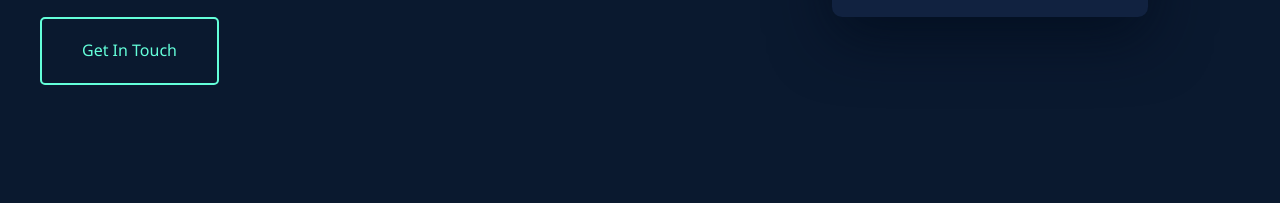
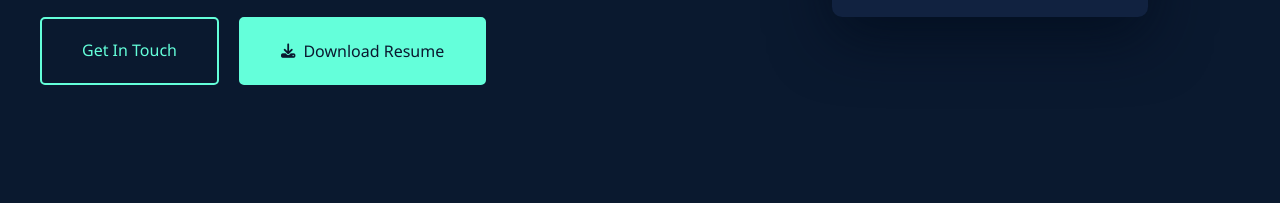
Before and after one commit to ashiwalia/ashiwalia.github.io, a plain HTML site: page index.html in a window 1280 px wide. Shown: the part 597-800 px from the top of the page. Drawn offline with nearby package versions, Linux system fonts and the light colour scheme.

Commit message:
enhance resume download feature and update styling for buttons

```diff
--- a/css/modern.css
+++ b/css/modern.css
@@ -157,8 +157,16 @@ nav {
     line-height: 1.7;
 }
 
+.hero-buttons {
+    display: flex;
+    gap: 20px;
+    flex-wrap: wrap;
+}
+
 .cta-button {
-    display: inline-block;
+    display: inline-flex;
+    align-items: center;
+    gap: 8px;
     padding: 18px 40px;
     background-color: transparent;
     color: var(--accent-color);
@@ -169,12 +177,35 @@ nav {
     font-weight: 500;
     transition: var(--transition);
     cursor: pointer;
+    font-family: inherit;
 }
 
 .cta-button:hover {
     background-color: rgba(100, 255, 218, 0.1);
     transform: translateY(-3px);
     box-shadow: 0 10px 20px rgba(100, 255, 218, 0.2);
+}
+
+.cta-button-secondary {
+    background-color: var(--accent-color);
+    color: var(--primary-bg);
+    border-color: var(--accent-color);
+}
+
+.cta-button-secondary:hover {
+    background-color: var(--accent-hover);
+    border-color: var(--accent-hover);
+    box-shadow: 0 10px 20px rgba(100, 255, 218, 0.4);
+}
+
+.cta-button:disabled {
+    opacity: 0.6;
+    cursor: not-allowed;
+    transform: none;
+}
+
+.cta-button i {
+    font-size: 0.9em;
 }
 
 /* Hero Visual - Code Window */
@@ -789,6 +820,17 @@ footer {
         font-size: 28px;
     }
 
+    .hero-buttons {
+        flex-direction: column;
+        gap: 15px;
+    }
+
+    .cta-button {
+        width: 100%;
+        justify-content: center;
+        padding: 15px 30px;
+    }
+
     .section-heading {
         font-size: 1.5rem;
     }
--- a/data/resume-data.json
+++ b/data/resume-data.json
@@ -34,7 +34,7 @@
     {
       "company": "Stucare Solutions Pvt. Ltd.",
       "location": "New Delhi",
-      "position": "Sr. Android Developer",
+      "position": "Sr. Android Developer, later promoted to CTO",
       "period": "November 2017 - September 2019",
       "type": "full-time"
     },
--- a/index.html
+++ b/index.html
@@ -39,7 +39,12 @@
             <p class="hero-description" id="hero-description">
                 Building scalable applications across mobile, web, and cloud platforms
             </p>
-            <a href="mailto:ashish4walia@gmail.com" id="contact-email" class="cta-button">Get In Touch</a>
+            <div class="hero-buttons">
+                <a href="mailto:ashish4walia@gmail.com" id="contact-email" class="cta-button">Get In Touch</a>
+                <button id="download-resume-btn" class="cta-button cta-button-secondary" onclick="generateResumePDF()">
+                    <i class="fas fa-download"></i> Download Resume
+                </button>
+            </div>
         </div>
         <div class="hero-visual">
             <div class="code-window">
@@ -167,6 +172,9 @@
     </footer>
 
     <!-- Scripts -->
+    <!-- jsPDF Library for PDF generation -->
+    <script src="https://cdnjs.cloudflare.com/ajax/libs/jspdf/2.5.1/jspdf.umd.min.js"></script>
+    <script src="js/resume-generator.js"></script>
     <script src="js/app.js"></script>
 </body>
 
--- /dev/null
+++ b/js/resume-generator.js
@@ -0,0 +1,279 @@
+async function generateResumePDF() {
+    if (!resumeData) {
+        alert('Resume data is still loading. Please try again in a moment.');
+        return;
+    }
+
+    // Show loading state
+    const downloadBtn = document.getElementById('download-resume-btn');
+    const originalText = downloadBtn.innerHTML;
+    downloadBtn.innerHTML = '<i class="fas fa-spinner fa-spin"></i> Generating...';
+    downloadBtn.disabled = true;
+
+    try {
+        const { jsPDF } = window.jspdf;
+        const doc = new jsPDF();
+
+        let yPos = 20;
+        const pageWidth = 210; // A4 width in mm
+        const margin = 20;
+        const contentWidth = pageWidth - (2 * margin);
+
+        // Helper function to add text with word wrap
+        function addText(text, x, y, maxWidth, fontSize = 10, isBold = false) {
+            doc.setFontSize(fontSize);
+            doc.setFont('helvetica', isBold ? 'bold' : 'normal');
+            const lines = doc.splitTextToSize(text, maxWidth);
+            doc.text(lines, x, y);
+            return lines.length * fontSize * 0.4; // Return height used
+        }
+
+        // Helper to add section divider
+        function addDivider(y) {
+            doc.setDrawColor(100, 255, 218);
+            doc.setLineWidth(0.5);
+            doc.line(margin, y, pageWidth - margin, y);
+            return 5;
+        }
+
+        // 1. HEADER SECTION
+        doc.setFontSize(24);
+        doc.setFont('helvetica', 'bold');
+        doc.text(resumeData.personalInfo.name, margin, yPos);
+        yPos += 8;
+
+        doc.setFontSize(14);
+        doc.setFont('helvetica', 'normal');
+        doc.text(resumeData.personalInfo.title, margin, yPos);
+        yPos += 8;
+
+        // Contact Information
+        doc.setFontSize(10);
+        doc.setFont('helvetica', 'normal');
+        doc.text(`Email: ${resumeData.personalInfo.email}`, margin, yPos);
+        yPos += 5;
+        doc.text(`GitHub: ${resumeData.personalInfo.socialLinks.github}`, margin, yPos);
+        yPos += 5;
+        doc.text(`StackOverflow: ${resumeData.personalInfo.socialLinks.stackoverflow}`, margin, yPos);
+        yPos += 8;
+
+        yPos += addDivider(yPos);
+        yPos += 5;
+
+        // 2. PROFESSIONAL SUMMARY
+        doc.setFontSize(14);
+        doc.setFont('helvetica', 'bold');
+        doc.text('PROFESSIONAL SUMMARY', margin, yPos);
+        yPos += 7;
+
+        doc.setFontSize(10);
+        doc.setFont('helvetica', 'normal');
+        resumeData.personalInfo.bio.forEach(paragraph => {
+            const height = addText(paragraph, margin, yPos, contentWidth, 10, false);
+            yPos += height + 3;
+        });
+        yPos += 5;
+
+        // 3. TECHNICAL SKILLS
+        doc.setFontSize(14);
+        doc.setFont('helvetica', 'bold');
+        doc.text('TECHNICAL SKILLS', margin, yPos);
+        yPos += 7;
+
+        // Format skills(comma-separated within categories)
+        const skillCategories = [
+            { name: 'Mobile Development', key: 'mobile' },
+            { name: 'Frontend Development', key: 'frontend' },
+            { name: 'Backend Development', key: 'backend' },
+            { name: 'Databases', key: 'database' },
+            { name: 'Cloud & DevOps', key: 'cloud' },
+            { name: 'Tools & Technologies', key: 'tools' }
+        ];
+
+        doc.setFontSize(10);
+        skillCategories.forEach(category => {
+            if (resumeData.techStack[category.key] && resumeData.techStack[category.key].length > 0) {
+                doc.setFont('helvetica', 'bold');
+                doc.text(`${category.name}:`, margin, yPos);
+                yPos += 5;
+
+                doc.setFont('helvetica', 'normal');
+                const skills = resumeData.techStack[category.key].join(', ');
+                const height = addText(skills, margin + 5, yPos, contentWidth - 5, 10, false);
+                yPos += height + 4;
+            }
+        });
+        yPos += 3;
+
+        // Check if we need a new page
+        if (yPos > 250) {
+            doc.addPage();
+            yPos = 20;
+        }
+
+        yPos += addDivider(yPos);
+        yPos += 5;
+
+        // 4. PROFESSIONAL EXPERIENCE
+        doc.setFontSize(14);
+        doc.setFont('helvetica', 'bold');
+        doc.text('PROFESSIONAL EXPERIENCE', margin, yPos);
+        yPos += 7;
+
+        // Reverse to show most recent first
+        const experiences = [...resumeData.experience].reverse();
+        experiences.forEach((exp, index) => {
+            if (yPos > 260) {
+                doc.addPage();
+                yPos = 20;
+            }
+
+            // Company and Position
+            doc.setFontSize(11);
+            doc.setFont('helvetica', 'bold');
+            doc.text(exp.position, margin, yPos);
+            yPos += 5;
+
+            doc.setFontSize(10);
+            doc.setFont('helvetica', 'normal');
+            doc.text(`${exp.company} | ${exp.location}`, margin, yPos);
+            yPos += 5;
+
+            doc.setFont('helvetica', 'italic');
+            doc.text(exp.period, margin, yPos);
+            yPos += 7;
+
+            // Add responsibilities if available
+            if (exp.responsibilities && exp.responsibilities.length > 0) {
+                doc.setFont('helvetica', 'normal');
+                exp.responsibilities.forEach(resp => {
+                    const height = addText(`• ${resp}`, margin + 5, yPos, contentWidth - 5, 9, false);
+                    yPos += height + 2;
+                });
+            }
+
+            yPos += 5;
+        });
+
+        // Check if we need a new page for projects
+        if (yPos > 230) {
+            doc.addPage();
+            yPos = 20;
+        }
+
+        yPos += addDivider(yPos);
+        yPos += 5;
+
+        // 5. KEY PROJECTS
+        doc.setFontSize(14);
+        doc.setFont('helvetica', 'bold');
+        doc.text('KEY PROJECTS', margin, yPos);
+        yPos += 7;
+
+        // Show featured projects first, then others
+        const featuredProjects = resumeData.projects.filter(p => p.featured);
+        const otherProjects = resumeData.projects.filter(p => !p.featured).slice(0, 5); // Limit to 5 other projects
+        const allProjects = [...featuredProjects, ...otherProjects];
+
+        allProjects.forEach((project, index) => {
+            if (yPos > 260) {
+                doc.addPage();
+                yPos = 20;
+            }
+
+            // Project name
+            doc.setFontSize(11);
+            doc.setFont('helvetica', 'bold');
+            doc.text(project.name, margin, yPos);
+            yPos += 5;
+
+            // Technologies used (comma-separated)
+            doc.setFontSize(9);
+            doc.setFont('helvetica', 'italic');
+            const techs = project.tags.join(', ');
+            const height1 = addText(`Technologies: ${techs}`, margin, yPos, contentWidth, 9, false);
+            yPos += height1 + 3;
+
+            // Description
+            doc.setFontSize(9);
+            doc.setFont('helvetica', 'normal');
+            const height2 = addText(project.description, margin, yPos, contentWidth, 9, false);
+            yPos += height2 + 2;
+
+            // Metrics if available
+            if (project.metrics) {
+                doc.setFont('helvetica', 'bold');
+                doc.text(`Impact: ${project.metrics}`, margin, yPos);
+                yPos += 4;
+            }
+
+            yPos += 5;
+        });
+
+        // 6. FOOTER - Add generation date
+        const pageCount = doc.internal.getNumberOfPages();
+        for (let i = 1; i <= pageCount; i++) {
+            doc.setPage(i);
+            doc.setFontSize(8);
+            doc.setFont('helvetica', 'normal');
+            doc.setTextColor(128, 128, 128);
+            doc.text(`Page ${i} of ${pageCount}`, pageWidth / 2, 287, { align: 'center' });
+            doc.text(`Generated: ${new Date().toLocaleDateString()}`, pageWidth - margin, 287, { align: 'right' });
+        }
+
+        // Save the PDF
+        const fileName = `${resumeData.personalInfo.name.replace(/\s+/g, '_')}_Resume.pdf`;
+        doc.save(fileName);
+
+        // Show success message
+        showNotification('Resume downloaded successfully!', 'success');
+
+    } catch (error) {
+        console.error('Error generating PDF:', error);
+        showNotification('Error generating resume. Please try again.', 'error');
+    } finally {
+        // Restore button state
+        downloadBtn.innerHTML = originalText;
+        downloadBtn.disabled = false;
+    }
+}
+
+// Simple notification system
+function showNotification(message, type = 'info') {
+    const notification = document.createElement('div');
+    notification.className = `notification notification-${type}`;
+    notification.textContent = message;
+    notification.style.cssText = `
+        position: fixed;
+        top: 100px;
+        right: 20px;
+        background-color: ${type === 'success' ? '#27c93f' : '#ff5f56'};
+        color: white;
+        padding: 15px 25px;
+        border-radius: 5px;
+        box-shadow: 0 5px 15px rgba(0,0,0,0.3);
+        z-index: 10000;
+        animation: slideIn 0.3s ease-out;
+    `;
+
+    document.body.appendChild(notification);
+
+    setTimeout(() => {
+        notification.style.animation = 'slideOut 0.3s ease-out';
+        setTimeout(() => notification.remove(), 300);
+    }, 3000);
+}
+
+// Add animation styles
+const style = document.createElement('style');
+style.textContent = `
+    @keyframes slideIn {
+        from { transform: translateX(400px); opacity: 0; }
+        to { transform: translateX(0); opacity: 1; }
+    }
+    @keyframes slideOut {
+        from { transform: translateX(0); opacity: 1; }
+        to { transform: translateX(400px); opacity: 0; }
+    }
+`;
+document.head.appendChild(style);
```
